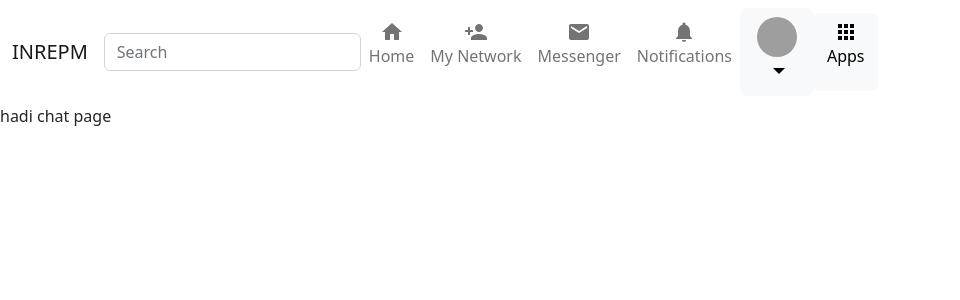
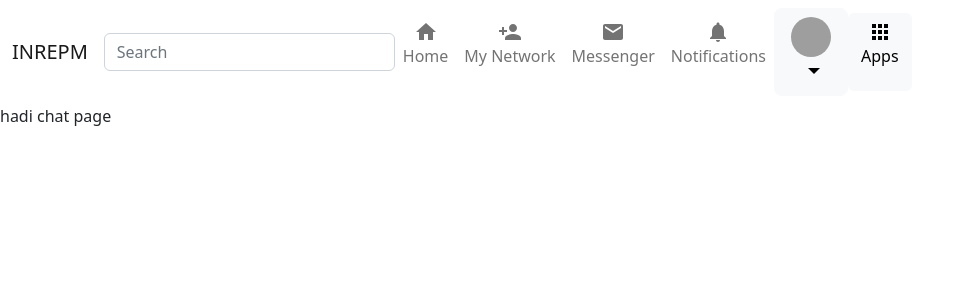
Before and after one commit to developython14/react_django_app, a React (Create React App) app in the folder frontend/: page /chat in a window 1280 px wide. Shown: the top 300 px of the page, without its empty margins (0-960 px from the left). Built offline with nearby package versions, Linux system fonts and the light colour scheme; grey boxes are pictures that could not be loaded.

Commit message:
work on react parts

```diff
--- a/frontend/src/pages/shared_componant/navbar.js
+++ b/frontend/src/pages/shared_componant/navbar.js
@@ -15,7 +15,7 @@ import {
   NavbarText,
   Input,Offcanvas
   ,OffcanvasHeader
-  ,OffcanvasBody,Button
+  ,OffcanvasBody,Button,Col
 } from 'reactstrap';
 import HomeIcon from '@mui/icons-material/Home';
 import PersonAddIcon from '@mui/icons-material/PersonAdd';
@@ -33,10 +33,8 @@ function _Navbar(args) {
         <NavbarBrand href="/">INREPM </NavbarBrand>
         <NavbarToggler onClick={toggle} />
         <Collapse isOpen={isOpen} navbar>
-          <Nav className="me-auto d-flex align-items-center" navbar>
-          <NavItem>
-          <Input placeholder='Search' bsSize=""/>
-          </NavItem>
+          <div className='col-3'><Input placeholder='Search' bsSize=""/></div>
+          <Nav className="me-auto d-flex align-items-center justify-content-center" navbar>
             <NavItem>
               <NavLink href="/components/">
                 <div className='d-flex flex-column align-items-center'>
```
